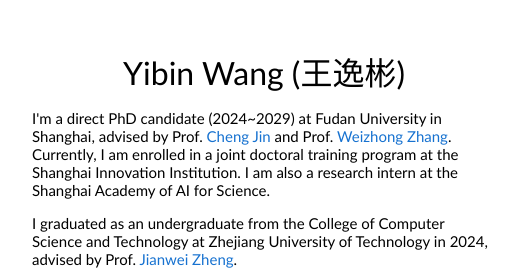
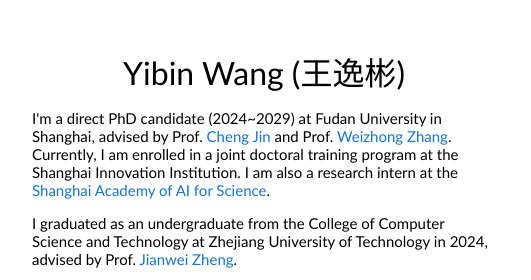
Before and after one commit to CodeGoat24/codegoat24.github.io, a plain HTML site: page index.html in a window 1280 px wide. Shown: the top 280 px of the page, 228-759 px from the left. Drawn offline with Linux system fonts and the light colour scheme.

Commit message:
Update index.html

```diff
--- a/index.html
+++ b/index.html
@@ -22,7 +22,7 @@
                 <p class="name" style="text-align: center;">
                   Yibin Wang (王逸彬)
                 </p>
-                <p>I'm a direct PhD candidate (2024~2029) at Fudan University in Shanghai, advised by Prof. <a href="https://cjinfdu.github.io/">Cheng Jin</a> and Prof. <a href="https://weizhonz.github.io/">Weizhong Zhang</a>. Currently, I am enrolled in a joint doctoral training program at the Shanghai Innovation Institution. I am also a research intern at the Shanghai Academy of AI for Science.
+                <p>I'm a direct PhD candidate (2024~2029) at Fudan University in Shanghai, advised by Prof. <a href="https://cjinfdu.github.io/">Cheng Jin</a> and Prof. <a href="https://weizhonz.github.io/">Weizhong Zhang</a>. Currently, I am enrolled in a joint doctoral training program at the Shanghai Innovation Institution. I am also a research intern at the <a href="https://www.sais.com.cn/">Shanghai Academy of AI for Science</a>.
                 </p>
                 <p>
                   I graduated as an undergraduate from the College of Computer Science and Technology at Zhejiang University of Technology in 2024, advised by Prof. <a href="https://zhengjianwei2.github.io/">Jianwei Zheng</a>.
```
